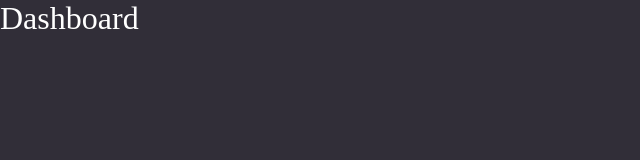
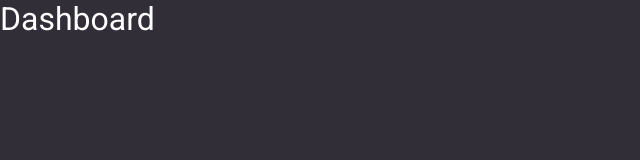
Before and after one commit to pedroaraujo20/arena-product-hunt, a React (Create React App) app: page / in a window 1280 px wide. Shown: the top 160 px of the page, without its empty margins (0-640 px from the left). Built offline with nearby package versions, Linux system fonts and the light colour scheme.

Commit message:
:lipstick: Add Roboto

```diff
--- a/public/index.html
+++ b/public/index.html
@@ -4,6 +4,8 @@
     <meta charset="utf-8" />
     <meta name="viewport" content="width=device-width, initial-scale=1" />
     <meta name="theme-color" content="#000000" />
+    <link rel="preconnect" href="https://fonts.gstatic.com">
+    <link href="https://fonts.googleapis.com/css2?family=Roboto:ital,wght@0,400;0,700;1,500&display=swap" rel="stylesheet">
 
     <title>Product Hunt</title>
   </head>
--- a/src/styles/global.ts
+++ b/src/styles/global.ts
@@ -1,4 +1,6 @@
 import { createGlobalStyle } from 'styled-components';
+import 'react-loader-spinner/dist/loader/css/react-spinner-loader.css';
+import 'react-tabs/style/react-tabs.css';
 
 export default createGlobalStyle`
   * {
@@ -15,7 +17,7 @@
   }
 
   body, input, button {
-    font-family: 'Roboto Slab', serif;
+    font-family: 'Roboto', serif;
     font-size: 16px;
   }
 
```
